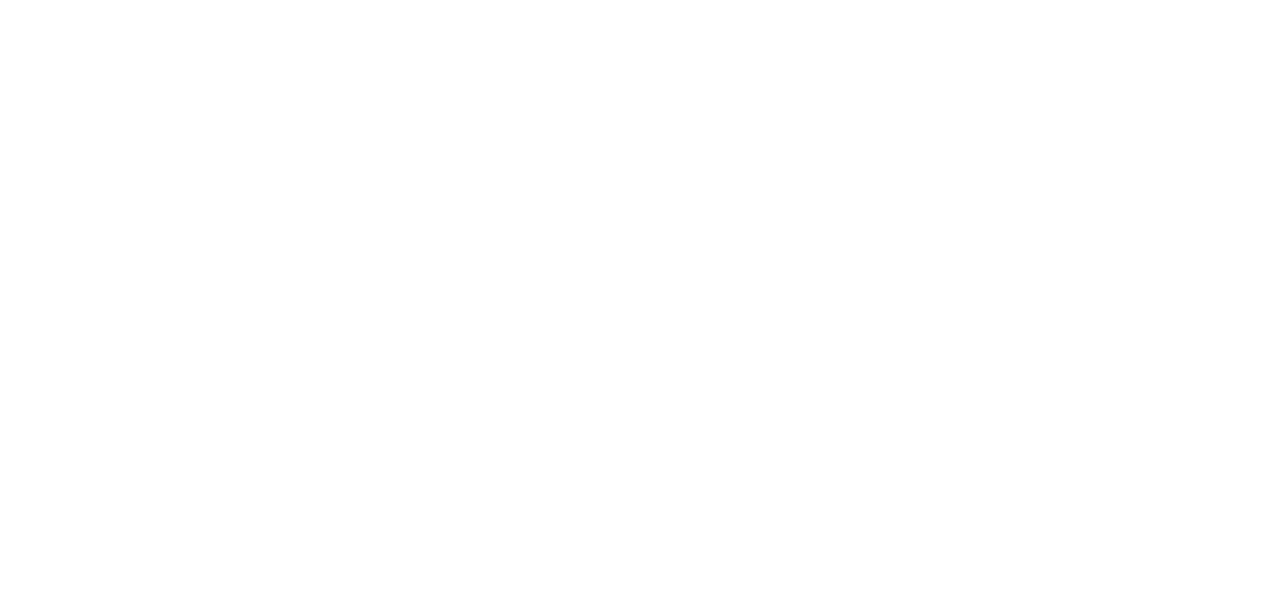
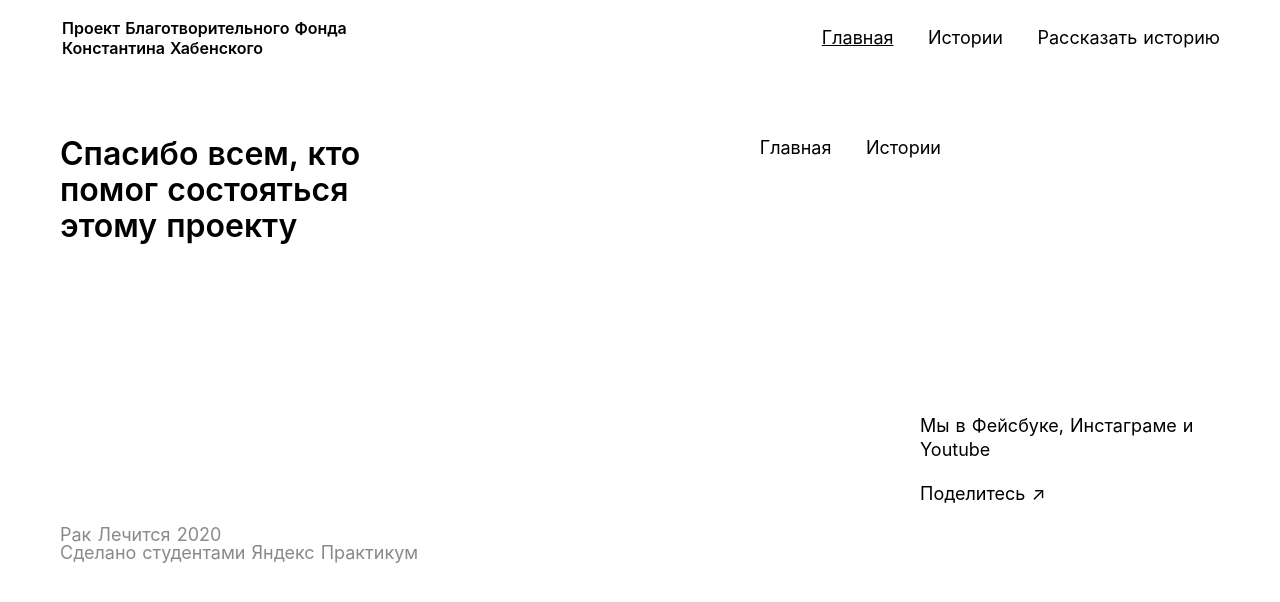
Before and after one commit to AOseledec/cancer-shall-not-pass, a Nuxt app: page / in a window 1280 px wide. Shown: the top 602 px of the page. Built offline with nearby package versions, Linux system fonts and the light colour scheme.

Commit message:
added Header & Footer from layouts

```diff
--- a/layouts/default.vue
+++ b/layouts/default.vue
@@ -1,8 +1,22 @@
 <template>
   <div>
+    <Header />
     <nuxt />
+    <Footer />
   </div>
 </template>
+
+<script>
+import Header from '@/components/Header.vue';
+import Footer from '@/components/Footer.vue';
+
+export default {
+  components: {
+    Header,
+    Footer,
+  },
+};
+</script>
 
 <style>
 html {
```
